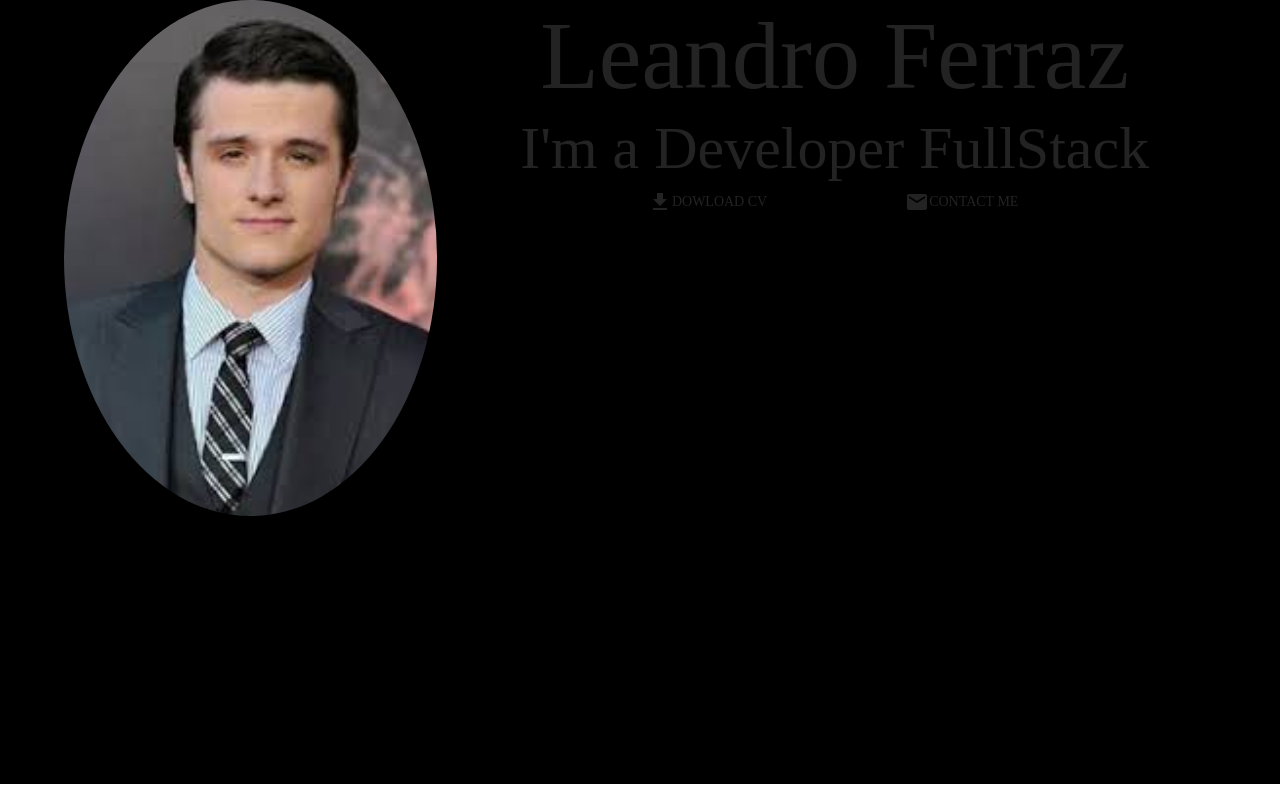
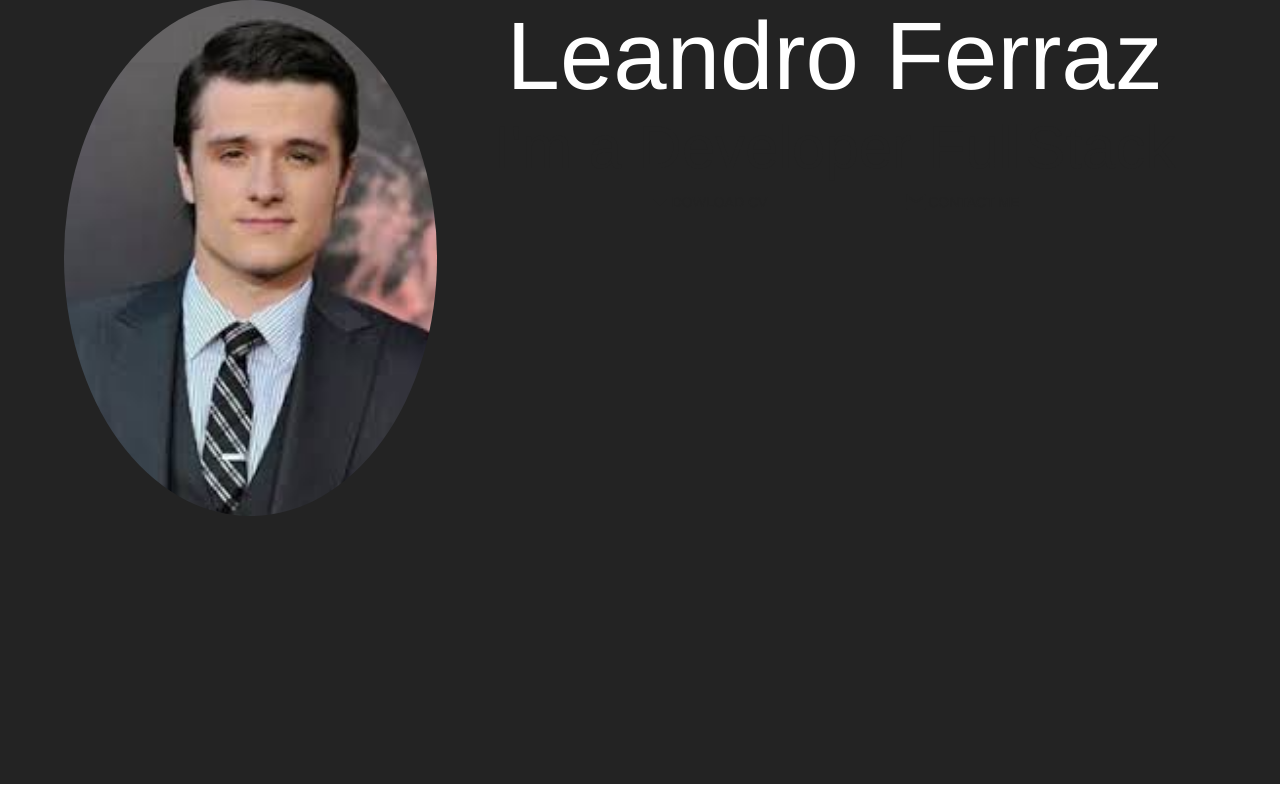
Before and after one commit to LeandroFerraz31/Portifolio-2.0, a React (Vite) app: page / in a window 1280 px wide. Built offline with nearby package versions, Linux system fonts and the light colour scheme.

Commit message:
feat: configs material ui theme and css baseline

```diff
--- a/src/pages/Home/sections/Hero/Hero.tsx
+++ b/src/pages/Home/sections/Hero/Hero.tsx
@@ -4,9 +4,10 @@ import DownloadIcon from "@mui/icons-material/Download";
 import EmailIcon from "@mui/icons-material/Email";
 
 const Hero = () => {
-	const StyledHero = styled("div")(() => ({
-		background: "black",
+	const StyledHero = styled("div")(({theme}) => ({
+		background: theme.palette.primary.main,
 		height: "100vh",
+
 	}));
 
 	const StyledImg = styled("img")(() => ({
@@ -23,7 +24,7 @@ const Hero = () => {
 							<StyledImg src={Avatar} />
 						</Grid>
 						<Grid item xs={12} md={8}>
-							<Typography color="primary" variant="h1" textAlign="center">
+							<Typography color="primary.contrastText" variant="h1" textAlign="center">
 								Leandro Ferraz
 							</Typography>
 							<Typography color="primary" variant="h2" textAlign="center">
--- a/src/theme.ts
+++ b/src/theme.ts
@@ -16,11 +16,11 @@ let theme = createTheme({
 			// 'BlinkMacSystemFont',
 			// '"Segoe UI"',
 			// 'Roboto',
-			// 'Helvetica Neue',
+			'"Helvetica Neue"',
 			// 'Arial',
 			// 'sans-serif',
 			// '"Apple Color Emoji"',
-			'"Segoe UI Emoji"',
+			// '"Segoe UI Emoji"',
 			// '"Segoe UI Symbol"',
 		].join(","),
 	},
```
